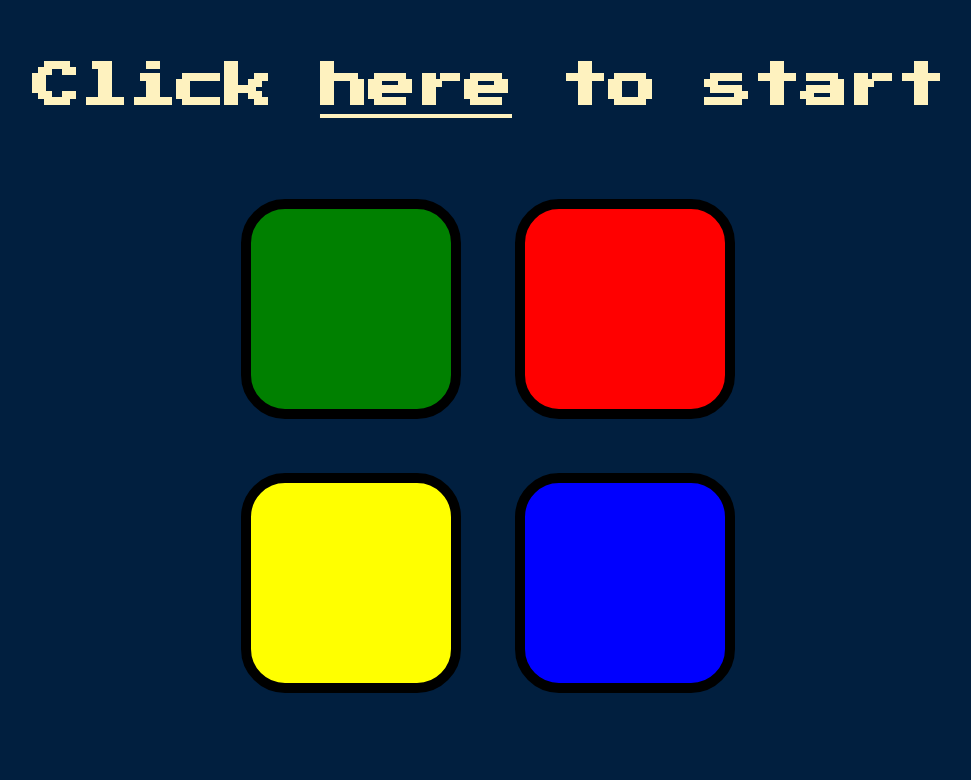
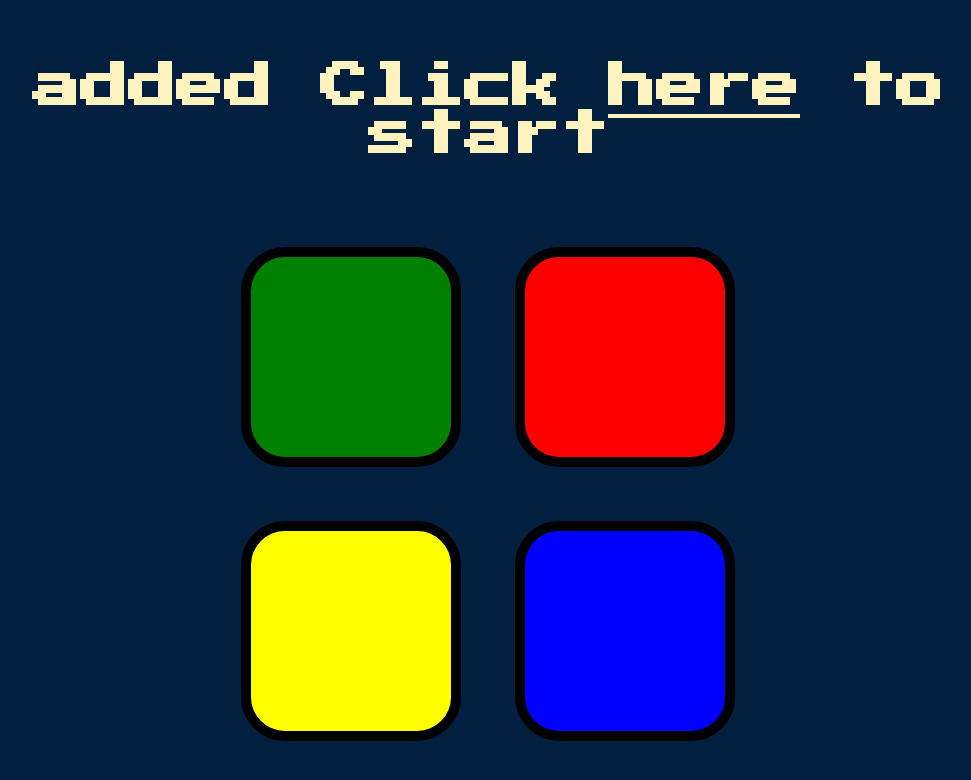
Before and after one commit to ozhar1248/simon_says_game, a plain HTML site: page index.html in a window 1280 px wide. Shown: the top 780 px of the page, without its empty margins (152-1123 px from the left). Drawn offline with nearby package versions, Linux system fonts and the light colour scheme.

Commit message:
Update index.html

```diff
--- a/index.html
+++ b/index.html
@@ -9,7 +9,7 @@
 </head>
 
 <body>
-  <h1 id="level-title">Click <u>here</u> to start</h1>
+  <h1 id="level-title">added Click <u>here</u> to start</h1>
   <div class="container">
     <div class="row">
 
```
